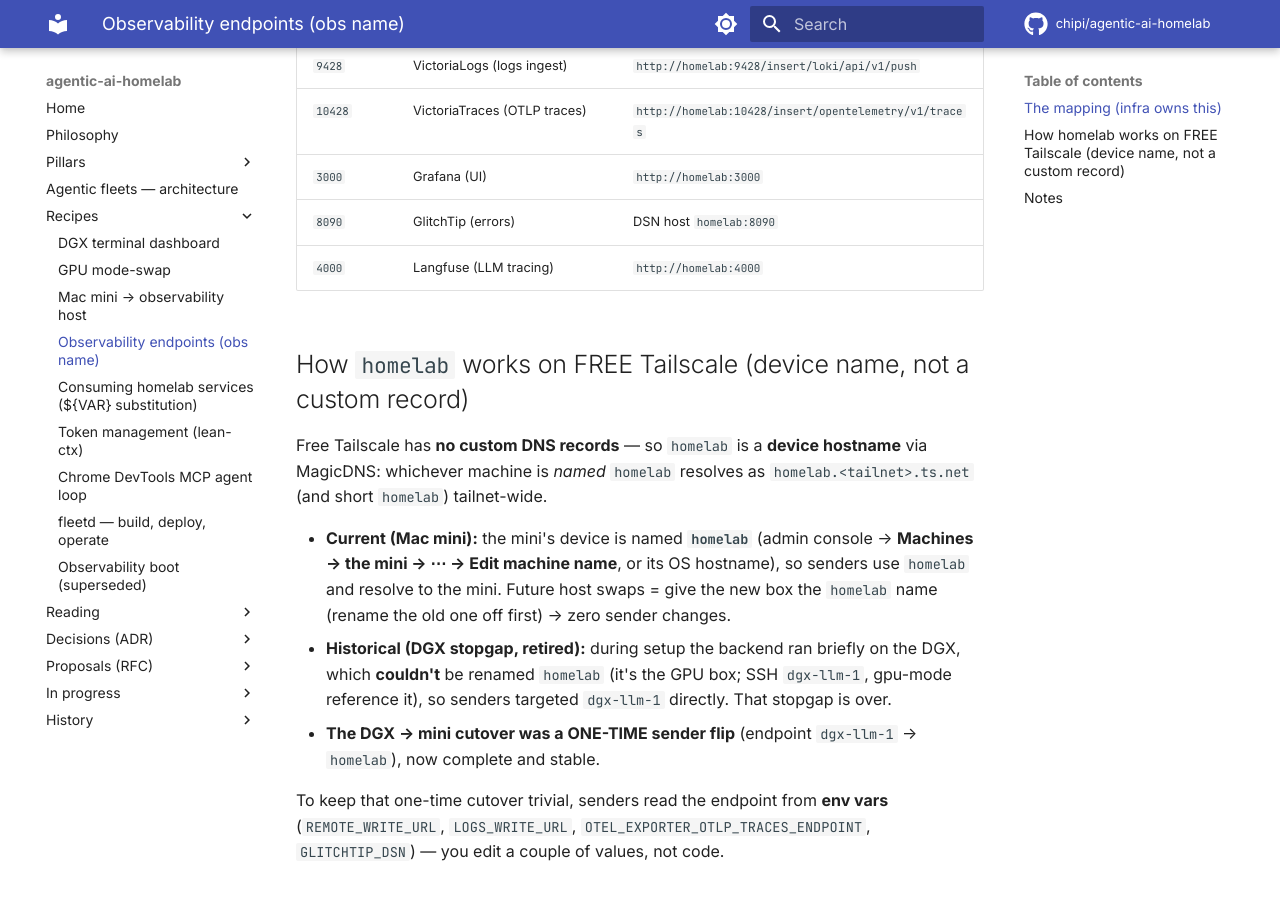
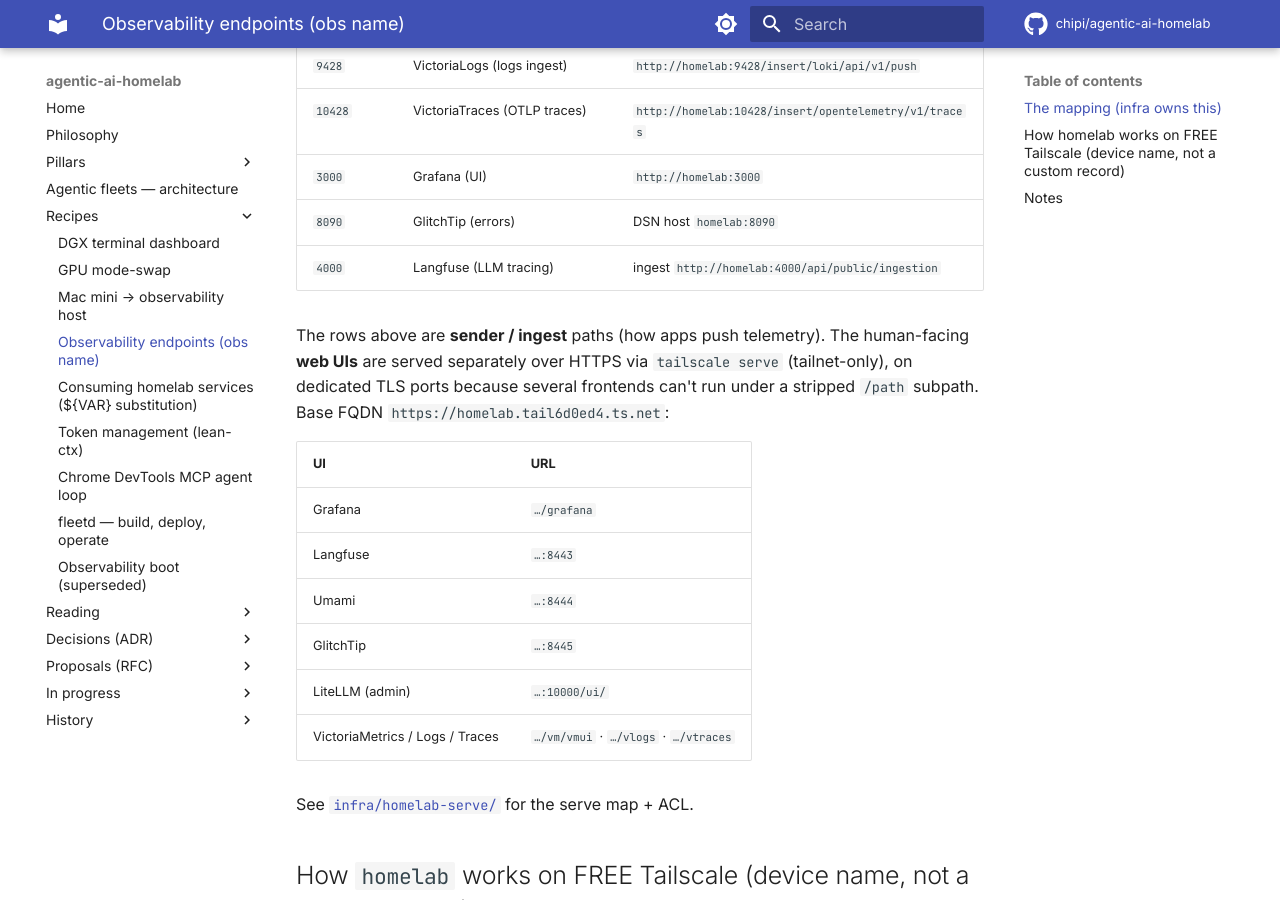
Before and after one commit to chipi/agentic-ai-homelab, an MkDocs documentation site: the page built from docs/recipes/observability-endpoints.md, in a window 1280 px wide and 900 px high, scrolled down 525 px. Built offline with MkDocs 1.6.1 and Material for MkDocs 9.7.7, drawn with Linux system fonts in a browser that asks for light colours; comment, search, counter and statistics services are not loaded.

Commit message:
docs: realign web-UI URLs to the dedicated tailscale-serve TLS ports
Follow-up doc sweep after the serve-port fixes. Six docs still told humans to
open web UIs at the old loopback/backend URLs; corrected to the HTTPS serve
ports (GlitchTip :8445, Langfuse :8443). Sender/DSN/ingest and internal backend
ports (:8090 DSN, :4000 Langfuse ingest, :3001 Umami backend) were left as-is —
those are correct and unchanged.

- infra/README.md: self-service table — GlitchTip/Langfuse browser URLs → :8445/:8443.
- infra/langfuse/README.md: web UI → :8443 (:4000 noted as internal port).
- infra/glitchtip/README.md: admin UI → :8445 (:8090 noted as internal + DSN host).
- docs/recipes/mac-mini-observability.md: GlitchTip setup URL → :8445.
- docs/recipes/observability-endpoints.md: split sender/ingest table from a new
  Browser-UIs table (serve ports); Langfuse row clarified as ingest.
- docs/wip/operator-playbook-fleets.md: GlitchTip dismissal-check URL → :8445.

mkdocs --strict: green.

Co-Authored-By: Claude Opus 4.8 <noreply@anthropic.com>
Claude-Session: https://claude.ai/code/session_01R26ggGoEwha9uNvRUpcPjY

```diff
--- a/docs/recipes/observability-endpoints.md
+++ b/docs/recipes/observability-endpoints.md
@@ -17,7 +17,23 @@ sender cutover is **done**; it's stable now, and future host swaps are free
 | `10428` | VictoriaTraces (OTLP traces) | `http://homelab:10428/insert/opentelemetry/v1/traces` |
 | `3000` | Grafana (UI) | `http://homelab:3000` |
 | `8090` | GlitchTip (errors) | DSN host `homelab:8090` |
-| `4000` | Langfuse (LLM tracing) | `http://homelab:4000` |
+| `4000` | Langfuse (LLM tracing) | ingest `http://homelab:4000/api/public/ingestion` |
+
+The rows above are **sender / ingest** paths (how apps push telemetry). The
+human-facing **web UIs** are served separately over HTTPS via `tailscale serve`
+(tailnet-only), on dedicated TLS ports because several frontends can't run under
+a stripped `/path` subpath. Base FQDN `https://homelab.tail6d0ed4.ts.net`:
+
+| UI | URL |
+|---|---|
+| Grafana | `…/grafana` |
+| Langfuse | `…:8443` |
+| Umami | `…:8444` |
+| GlitchTip | `…:8445` |
+| LiteLLM (admin) | `…:10000/ui/` |
+| VictoriaMetrics / Logs / Traces | `…/vm/vmui` · `…/vlogs` · `…/vtraces` |
+
+See [`infra/homelab-serve/`](https://github.com/chipi/agentic-ai-homelab/blob/main/infra/homelab-serve/README.md) for the serve map + ACL.
 
 ## How `homelab` works on FREE Tailscale (device name, not a custom record)
 
```
Also changed, not shown: docs/recipes/mac-mini-observability.md (+1 -1 lines), docs/wip/operator-playbook-fleets.md (+1 -1 lines), infra/README.md (+1 -1 lines), infra/glitchtip/README.md (+4 -2 lines), infra/langfuse/README.md (+4 -2 lines).
